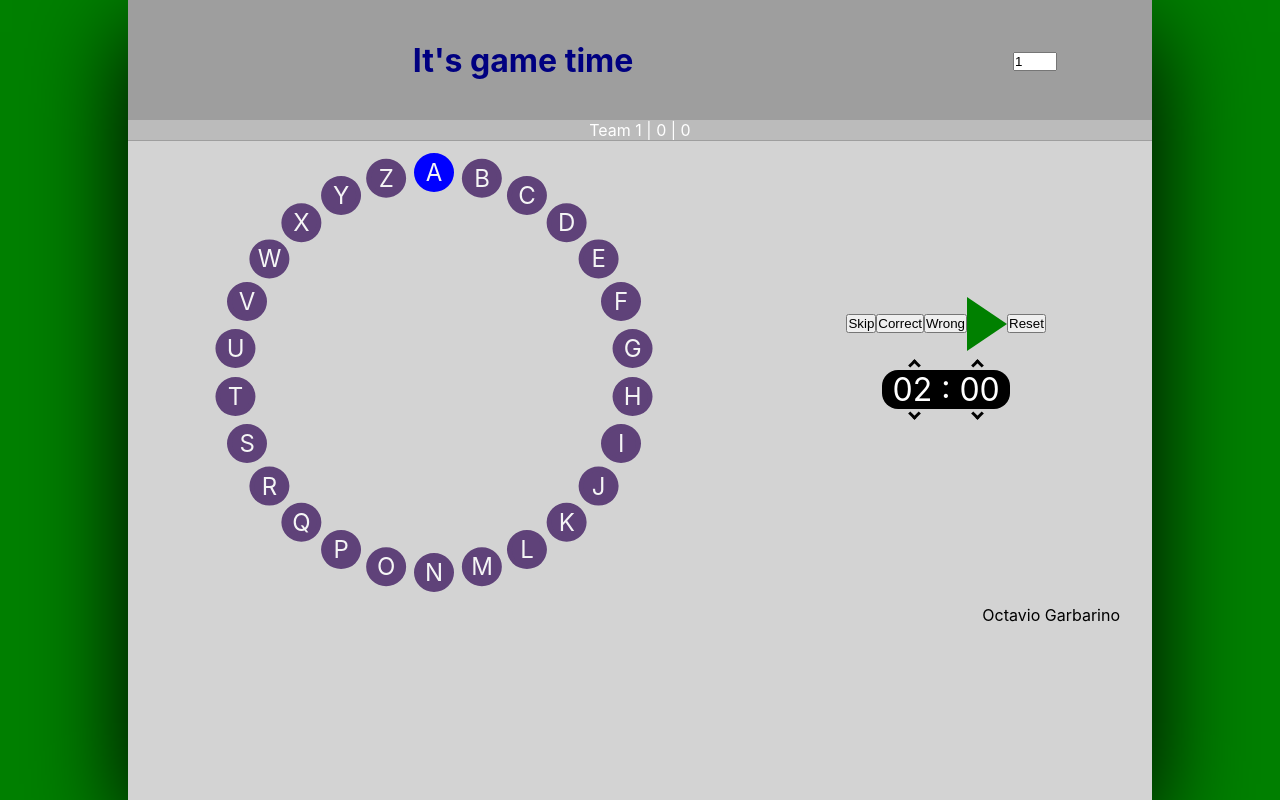
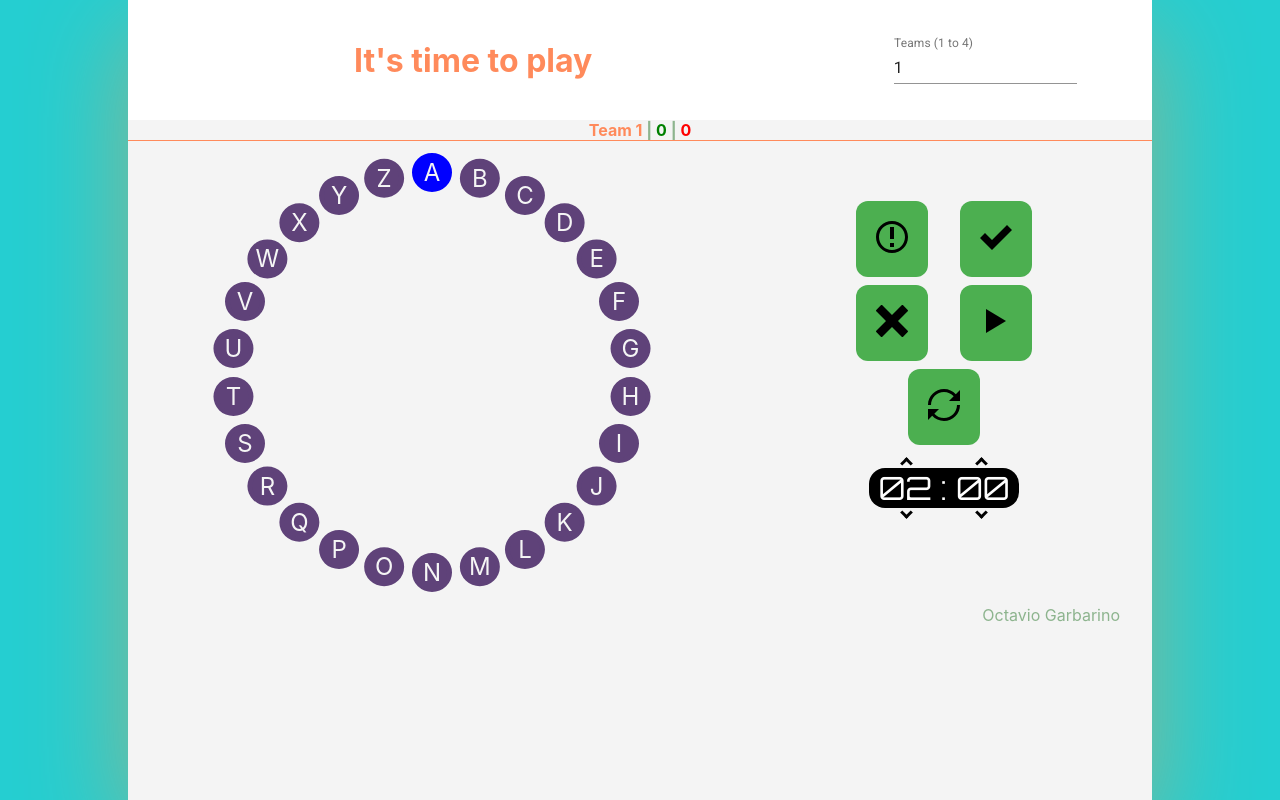
Before and after one commit to octaviogarbet/wheelgames-control, a React (Create React App) app: page / in a window 1280 px wide. Built offline with nearby package versions, Linux system fonts and the light colour scheme.

Commit message:
general styles and layout improved

```diff
--- a/public/index.html
+++ b/public/index.html
@@ -16,6 +16,7 @@
     -->
     <link rel="manifest" href="%PUBLIC_URL%/manifest.json" />
     <link rel="stylesheet" href="https://fonts.googleapis.com/css?family=Roboto:300,400,500,700&display=swap" />
+    <link rel='stylesheet' href='https://fonts.googleapis.com/css?family=Orbitron' type='text/css'>
     <link rel="stylesheet" href="https://fonts.googleapis.com/icon?family=Material+Icons" />
     <!--
       Notice the use of %PUBLIC_URL% in the tags above.
--- a/src/App.jsx
+++ b/src/App.jsx
@@ -82,7 +82,7 @@ class App extends Component {
     );
     return (
       <div className="App">
-        <Header label="It's game time" teams={this.state.teams} totalTeams={this.state.totalTeams} onTeamsChange={this.handleTeamsChange}/>
+        <Header label="It's time to play" teams={this.state.teams} totalTeams={this.state.totalTeams} onTeamsChange={this.handleTeamsChange}/>
         <div className="tabs">
           {tabs}
         </div>
--- a/src/App.scss
+++ b/src/App.scss
@@ -2,7 +2,7 @@
   text-align: center;
   max-width: 70rem;
   min-width: 45rem;
-  background-color: lightgray;
+  background-color: var(--color-container);;
   min-height: 100vh;
   box-shadow: 0 2rem 6rem;
   margin: 0px 8rem;
--- a/src/components/control/control.scss
+++ b/src/components/control/control.scss
@@ -3,6 +3,23 @@
   flex-wrap: wrap;
   justify-content: space-around;
   align-items: center;
+  max-width: 13rem;
+  .button {
+    background-color: #4CAF50;
+    border: none;
+    color: white;
+    padding: 20px;
+    text-align: center;
+    text-decoration: none;
+    display: inline-block;
+    font-size: 16px;
+    margin: 4px 2px;
+    border-radius: 12px;
+    svg {
+      height: 2rem;
+      width: 2rem;
+    }
+  }
 
   .play {
     border: 0;
--- a/src/components/control/index.jsx
+++ b/src/components/control/index.jsx
@@ -1,6 +1,7 @@
 
 import React, { Component } from 'react'
 import './control.scss';
+import icons from './../../assets/sprite.svg';
 
 class Control extends Component {
   handlePlayStop = () => {
@@ -24,13 +25,14 @@ class Control extends Component {
   }
 
   render() {
+    const playStop = this.props.running ? <svg><use xlinkHref={`${icons}#icon-pause`} /></svg> : <svg><use xlinkHref={`${icons}#icon-play`} /></svg>
     return (
       <div className="control-pannel">
-        <button className="skip" disabled={!this.props.hasTime} onClick={this.handleSkip}>Skip</button>
-        <button className="correct" disabled={!this.props.hasTime} onClick={this.handleCorrect}>Correct</button>
-        <button className="wrong" disabled={!this.props.hasTime} onClick={this.handleWrong}>Wrong</button>
-        <button className={this.props.running ? "stop" : "play" } disabled={!this.props.hasTime} onClick={this.handlePlayStop}></button>
-        <button className="reset" onClick={this.handleReset}>Reset</button>
+        <button className="button" disabled={!this.props.hasTime} onClick={this.handleSkip}><svg><use xlinkHref={`${icons}#icon-notification`} /></svg></button>
+        <button className="button" disabled={!this.props.hasTime} onClick={this.handleCorrect}><svg><use xlinkHref={`${icons}#icon-checkmark`} /></svg></button>
+        <button className="button" disabled={!this.props.hasTime} onClick={this.handleWrong}><svg><use xlinkHref={`${icons}#icon-cross`} /></svg></button>
+        <button className="button" disabled={!this.props.hasTime} onClick={this.handlePlayStop}>{playStop}</button>
+        <button className="button" onClick={this.handleReset}><svg><use xlinkHref={`${icons}#icon-reset`} /></svg></button>
       </div>
     );
   }
--- a/src/components/header/header.scss
+++ b/src/components/header/header.scss
@@ -2,13 +2,13 @@ header {
   min-height: 15vh;
   display: flex;
   justify-content: space-around;
-  background-color: #9E9E9E;
+  background-color: var(--color-header);
   align-items: center;
 }
 
 .heading {
   flex-grow: 0.5;
   h1 {
-    color: navy;
+    color: var(--color-primary);
   }
 }
--- a/src/components/header/index.jsx
+++ b/src/components/header/index.jsx
@@ -1,5 +1,6 @@
 import React, { Component } from 'react'
 import './header.scss';
+import { TextField } from '@material-ui/core';
 
 class Header extends Component {
   handleChange = (event) => {
@@ -13,7 +14,7 @@ class Header extends Component {
         <h1>{this.props.label}</h1>
       </div>
       <div className="options">
-        <input type="number" value={this.props.totalTeams} onChange={this.handleChange} name="teams" id="teams" min="1" max="4" step="1"/>
+         <TextField type="number" label="Teams (1 to 4)" value={this.props.totalTeams} onChange={this.handleChange} name="teams" id="teams" min="1" max="4" step="1"/>
       </div>
     </header>
     );
--- a/src/components/tab/tab.scss
+++ b/src/components/tab/tab.scss
@@ -1,11 +1,22 @@
 .tab {
   cursor: pointer;
-  background-color: #9E9E9E;
+  background-color: var(--color-header);;
   width: 100%;
   height: 100%;
   &.selected {
-    background-color: #9e9e9e73;
-    border-bottom: 1px solid #9e9e9e;
-    color: #fff;
+    background-color: var(--color-container);
+    border-bottom: 1px solid var(--color-primary);
+    font-weight: bold;
+  }
+  .score-correct {
+    color: var(--color-correct);
+  }
+
+  .score-wrong {
+    color: var(--color-wrong);
+  }
+
+  .team-name {
+    color: var(--color-primary);
   }
 }
--- a/src/components/timer/timer.scss
+++ b/src/components/timer/timer.scss
@@ -15,6 +15,7 @@
   font-size: 2rem;
   padding: 0px 10px;
   border-radius: 1rem;
+  font-family: 'Orbitron', sans-serif;
 }
 
 i {
--- a/src/components/wheel/wheel.scss
+++ b/src/components/wheel/wheel.scss
@@ -44,25 +44,25 @@
     max-width: 100%;
     border-radius: 50%;
     transition: .15s;
-    background-color: blueviolet;
-    border: solid 5px blueviolet;
+    background-color: var(--color-initial);
+    border: solid 5px var(--color-initial);
 
     // &:hover,
     &.initial {
       filter: grayscale(70%);
     }
     &.active {
-      border: solid 5px blue;
-      background-color: blue;
+      border: solid 5px var(--color-active);
+      background-color: var(--color-active);
       filter: grayscale(0);
     }
     &.correct {
-      border: solid 5px green;
-      background-color: green;
+      border: solid 5px var(--color-correct);
+      background-color: var(--color-correct);
     }
     &.wrong {
-      border: solid 5px red;
-      background-color: red;
+      border: solid 5px var(--color-wrong);
+      background-color: var(--color-wrong);
     }
   }
 
--- a/src/index.scss
+++ b/src/index.scss
@@ -1,3 +1,17 @@
+:root {
+  --color-primary: #ff8A5B;
+  --color-primary-light: #ffAA7B;
+  --color-primary-dark: #ff6A3B;
+  --color-secondary: #8db48e;
+  --color-background: #25ced1;
+  --color-container: #f4f4f4;
+  --color-header: white;
+  --color-correct: green;
+  --color-wrong: red;
+  --color-initial: blueviolet;
+  --color-active: blue;
+}
+
 * {
   margin: 0;
   padding: 0;
@@ -5,7 +19,7 @@
 
 body {
   margin: 0;
-  background-color: green;
+  background-color: var(--color-background);
   font-family: -apple-system, BlinkMacSystemFont, "Segoe UI", "Roboto", "Oxygen",
     "Ubuntu", "Cantarell", "Fira Sans", "Droid Sans", "Helvetica Neue",
     sans-serif;
@@ -13,6 +27,7 @@ body {
   -moz-osx-font-smoothing: grayscale;
   align-items: center;
   min-height: 100vh;
+  color: var(--color-secondary);
 }
 
 code {
```
Also changed, not shown: src/assets/sprite.svg (added).
